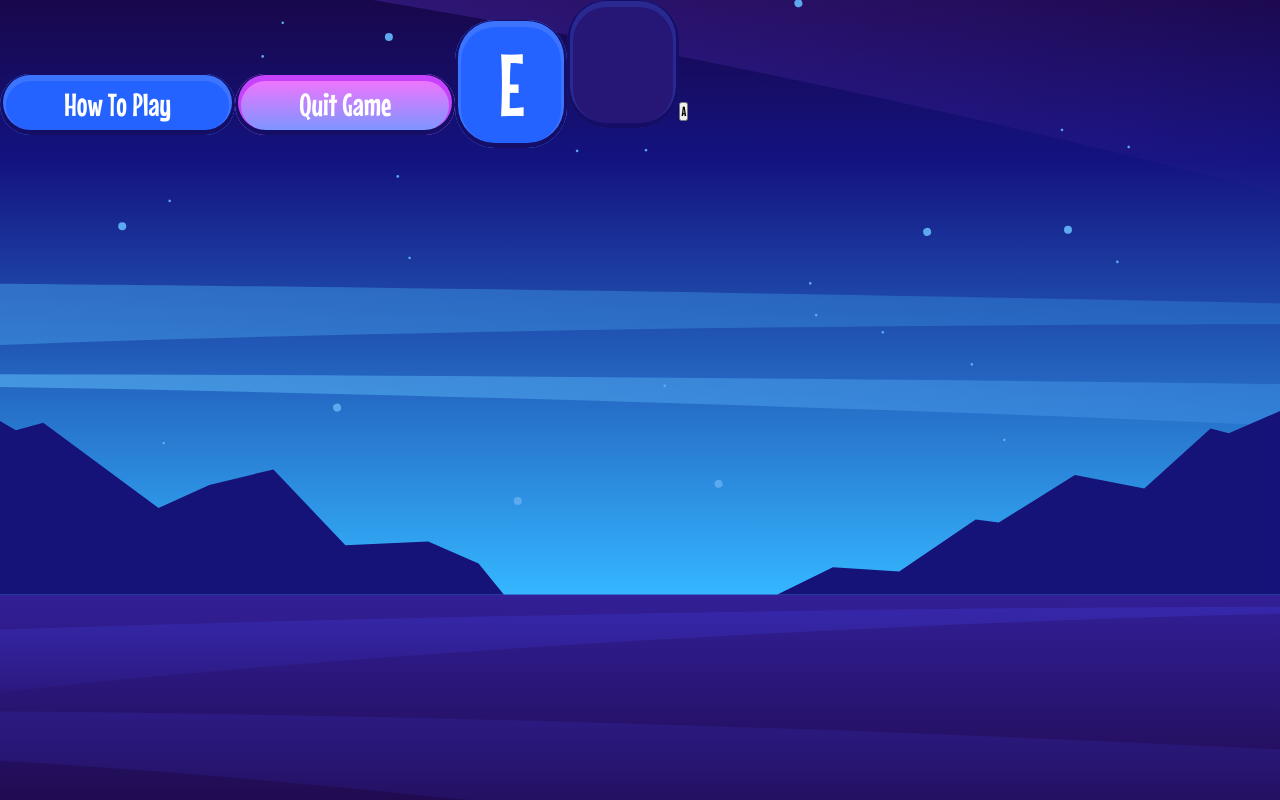
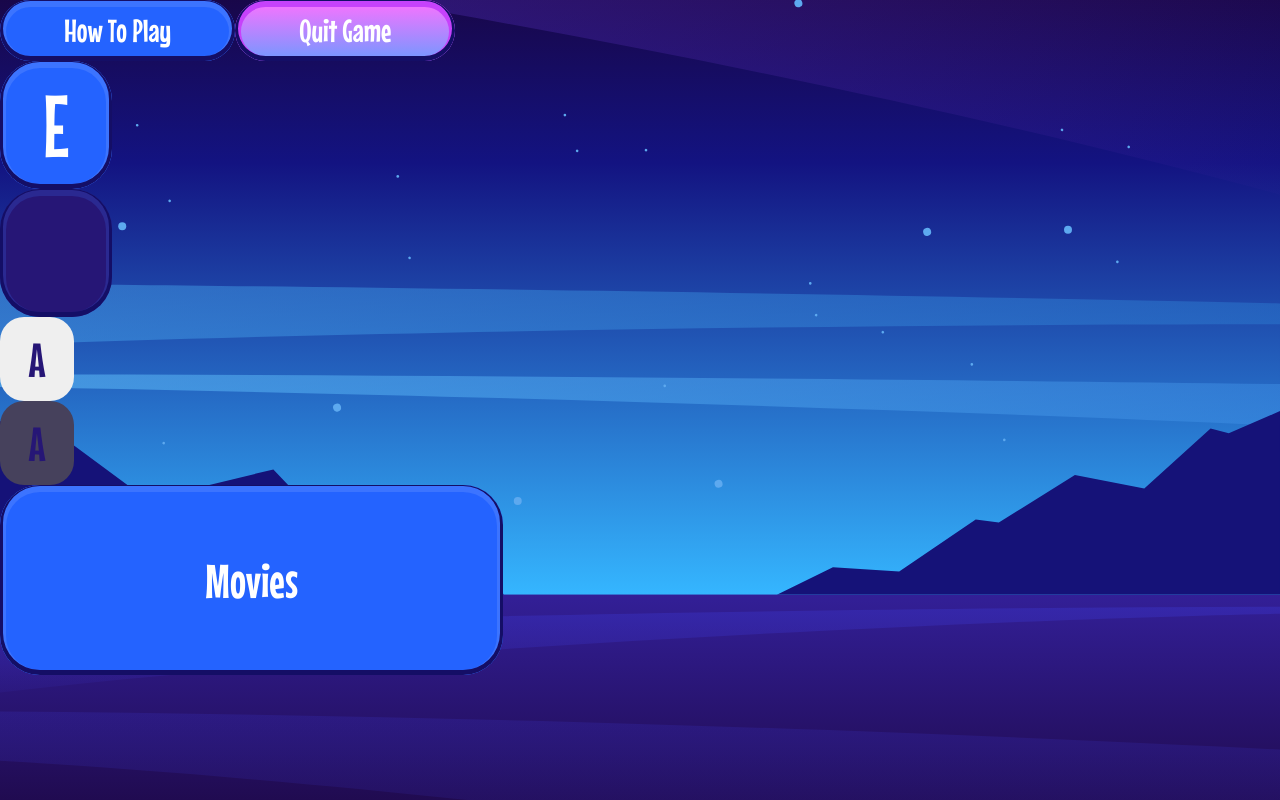
Before and after one commit to outHereSam/hangman-game, an Angular app: page / in a window 1280 px wide. Built offline with nearby package versions, Linux system fonts and the light colour scheme.

Commit message:
Adds styles for keyboard letters and category selectable buttons

```diff
--- a/src/app/app.component.html
+++ b/src/app/app.component.html
@@ -3,3 +3,5 @@
 <button class="playable-letter">E</button>
 <button class="disabled-playable"></button>
 <button class="regular-letter">A</button>
+<button class="disabled-regular-letter">A</button>
+<button class="selectable-category">Movies</button>
--- a/src/styles.css
+++ b/src/styles.css
@@ -65,6 +65,9 @@ body {
 }
 
 .playable-letter {
+  display: flex;
+  justify-content: center;
+  align-items: center;
   width: 112px;
   height: 128px;
   font-size: 88px;
@@ -81,6 +84,9 @@ body {
 }
 
 .disabled-playable {
+  display: flex;
+  justify-content: center;
+  align-items: center;
   width: 112px;
   height: 128px;
   font-size: 88px;
@@ -93,6 +99,56 @@ body {
   box-shadow: inset 0 -2px 0 3px rgba(20, 14, 102, 1),
     inset 0 1px 0 6px rgba(60, 116, 255, 0.2);
   cursor: pointer;
+}
+
+.regular-letter {
+  display: flex;
+  justify-content: center;
+  align-items: center;
+  width: 74px;
+  height: 84px;
+  font-size: 48px;
+  color: var(--dark-navy);
+  border-radius: 24px;
+  border: none;
+  cursor: pointer;
+}
+
+.regular-letter:hover {
+  background-color: var(--blue);
+  color: var(--white);
+}
+
+.disabled-regular-letter {
+  display: flex;
+  justify-content: center;
+  align-items: center;
+  width: 74px;
+  height: 84px;
+  font-size: 48px;
+  color: var(--dark-navy);
+  border-radius: 24px;
+  border: none;
+  background-color: #46415c;
+}
+
+.selectable-category {
+  font-size: 48px;
+  color: var(--white);
+  width: 503px;
+  height: 190px;
+  border-radius: 40px;
+  border: none;
+  appearance: none;
+  background-color: var(--blue);
+  box-shadow: inset 0 -2px 0 3px rgba(20, 14, 102, 1),
+    inset 0 1px 0 6px rgba(60, 116, 255, 1);
+  cursor: pointer;
+  transition: 0.2s ease-in;
+}
+
+.selectable-category:hover {
+  background-color: var(--blue-hover);
 }
 
 /*--------------------------------------------------------------------
```
